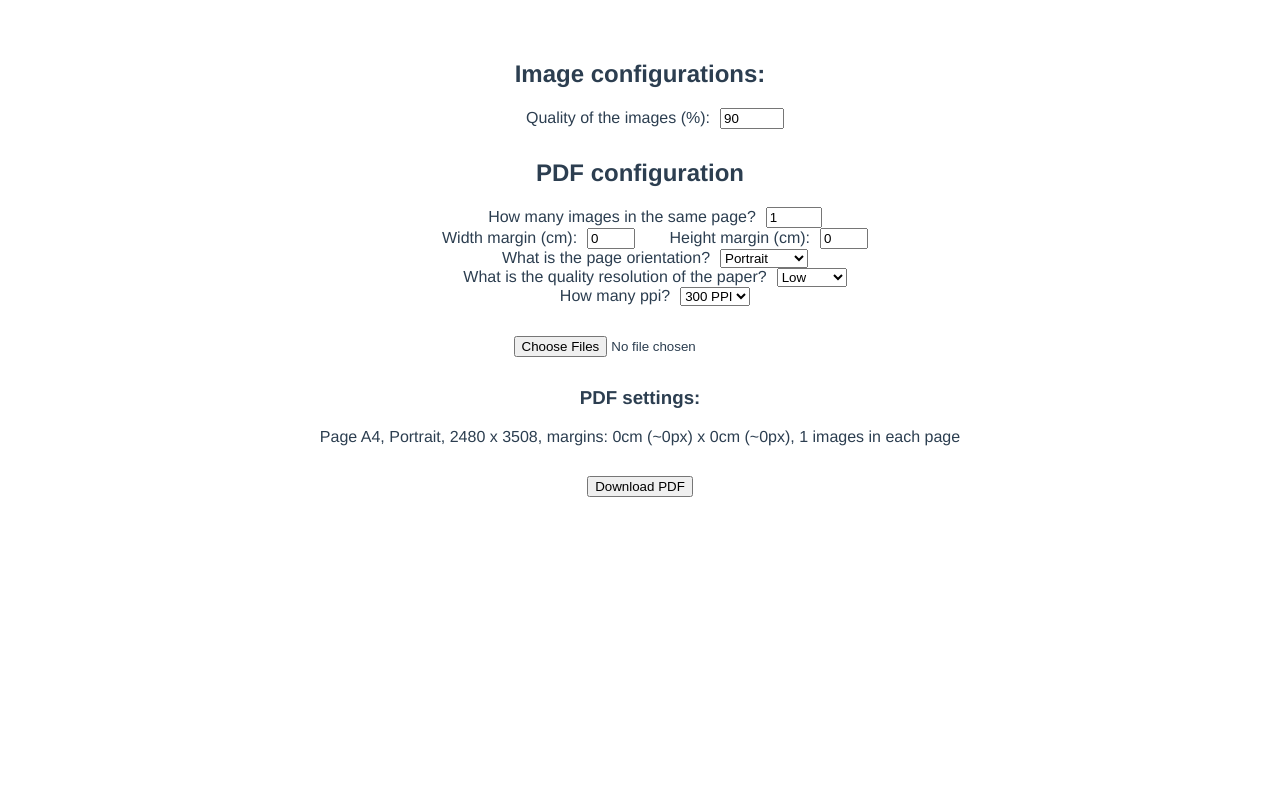
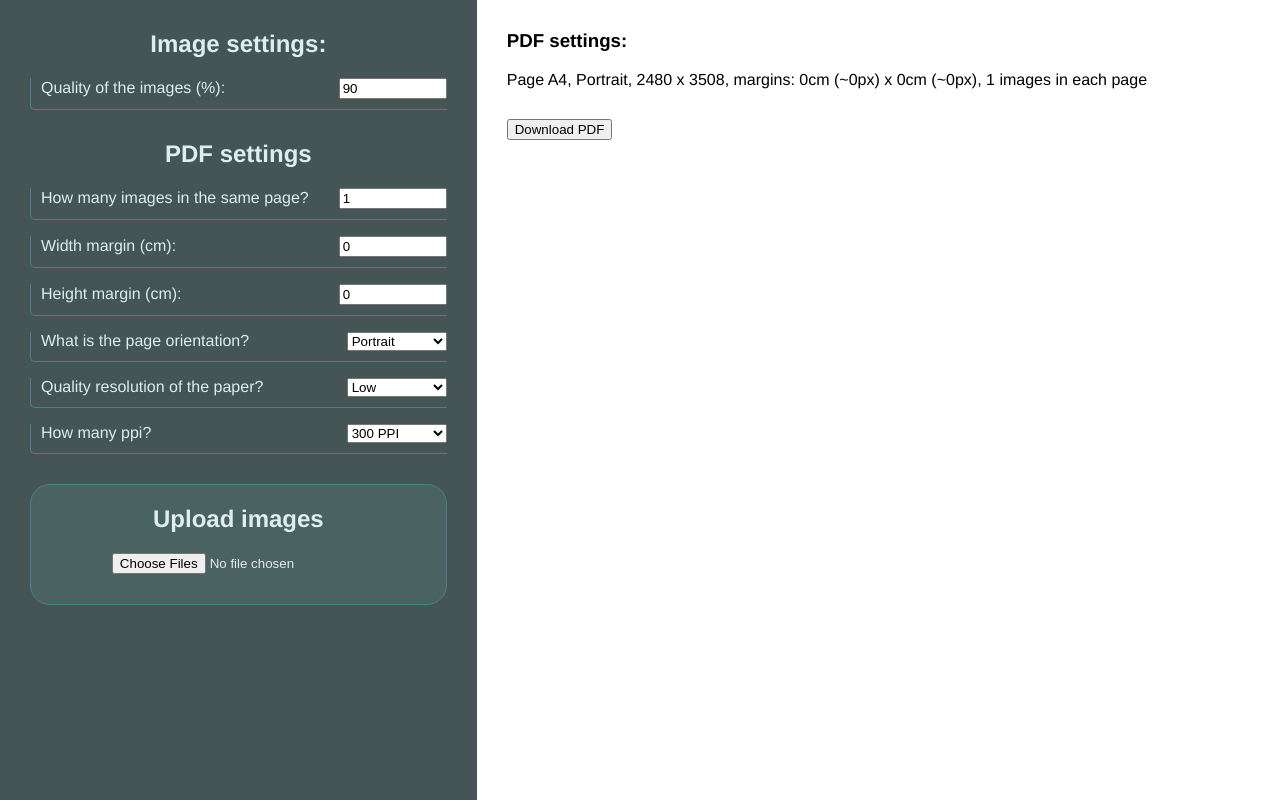
Before and after one commit to ftgomvier/image-to-pdf, a Vue app: page / in a window 1280 px wide. Built offline with nearby package versions, Linux system fonts and the light colour scheme.

Commit message:
start design

```diff
--- a/src/App.vue
+++ b/src/App.vue
@@ -1,5 +1,5 @@
 <template>
-  <div id="app">
+  <div id="app" style="position: absolute; left: 0; right: 0; top: 0;">
     <router-view/>
   </div>
 </template>
@@ -15,8 +15,5 @@ export default {
   font-family: 'Avenir', Helvetica, Arial, sans-serif;
   -webkit-font-smoothing: antialiased;
   -moz-osx-font-smoothing: grayscale;
-  text-align: center;
-  color: #2c3e50;
-  margin-top: 60px;
 }
 </style>
--- a/src/components/Home.vue
+++ b/src/components/Home.vue
@@ -1,8 +1,13 @@
 <template lang="pug">
   .Home
+    .container
+      .left-sidebar
         .m-30
-      h2 Image configurations:
+          h2 Image settings:
+          .line-container
+            .item-line-container-left
               label  Quality of the images (%):
+            .item-line-container-right
               input(
                 v-model="quality",
                 type="number",
@@ -12,8 +17,12 @@
               )
 
         .m-30
-      h2 PDF configuration
+          h2 PDF settings
+          p
+            .line-container
+              .item-line-container-left
                 label  How many images in the same page?
+              .item-line-container-right
                 input(
                   v-model="pdfImgOnPage",
                   type="number",
@@ -21,8 +30,11 @@
                   min=1
                   max=10
                 )
-      br
+          p
+            .line-container
+              .item-line-container-left
                 label  Width margin (cm):
+              .item-line-container-right
                 input(
                   v-model="marginWidth",
                   type="number",
@@ -30,7 +42,11 @@
                   min=0
                   max=5
                 )
+          p
+            .line-container
+              .item-line-container-left
                 label  Height margin (cm):
+              .item-line-container-right
                 input(
                   v-model="marginHeight",
                   type="number",
@@ -38,24 +54,37 @@
                   min=0
                   max=5
                 )
-      br
+          p
+            .line-container
+              .item-line-container-left
                 label  What is the page orientation?
+              .item-line-container-right
                 select(name="pdfOrientation", v-model="pdfOrientation" @change="resolutions")
                   option(value="portrait") Portrait
                   option(value="landscape") Landscape
-      br
-      label What is the quality resolution of the paper?
+
+          p
+            .line-container
+              .item-line-container-left
+                label Quality resolution of the paper?
+              .item-line-container-right
                 select(name="pdfQuality", v-model="pdfQuality" @change="resolutions")
                   option(value="low") Low
                   option(value="medium") Medium
                   option(value="high") High
-      br
+          p
+            .line-container
+              .item-line-container-left
                 label How many ppi?
+              .item-line-container-right
                 select(name="pdfPPi", v-model="pdfPPi" @change="resolutions")
                   option(v-for="(ppi, index) in ppiOptions", :key="index", :value="ppi") {{ ppi }} PPI
 
         .m-30
+          .upload-field
+            h2 Upload images
             UploadImage(
+              style="margin-left: 0 auto;"
               @click="clearButtonUp"
               :maxHeight="pxImgHeight",
               :maxWidth="pxImgWidth",
@@ -66,6 +95,7 @@
         .m-30(v-if="imagesResized.length > 0")
           button(@click="cleanImages") Clear images' set
 
+      .body-side
         .m-30
           h3 PDF settings:
           p Page A4, {{ pdfOrientation | capitalize }}, {{ maxWidth }} x {{ maxHeight }},
@@ -226,11 +256,64 @@ export default {
 </script>
 
 <style scoped>
+
 .m-30 {
   margin: 30px;
 }
-label {
-  margin-right: 10px;
+
+.container {
+  display: flex;
+  flex-direction: row;
+  flex-wrap: wrap;
+  justify-content: flex-start;
+  align-items: stretch;
+  align-content: stretch;
+  height: 100vh;
+}
+
+.line-container {
+  display: flex;
+  flex-direction: row;
+  flex-wrap: wrap;
+  justify-content: space-between;
+  align-items: center;
+  border-bottom: 1px solid hsl(180, 30%, 40%);
+  border-left: 1px solid hsl(180, 30%, 40%);
+  border-bottom-left-radius: 5px;
+  padding-bottom: 10px;
+  padding-left: 10px;
+}
+.item-line-container-left {
+  align-self: center;
+}
+.item-line-container-right {
+  align-self: center;
+}
+
+.left-sidebar h2 {
+  text-align: center;
+}
+
+.left-sidebar input, select {
+  width: 100px;
   margin-left: 30px;
 }
+
+.left-sidebar {
+  order: 1;
+  background-color: hsl(180, 10%, 30%);
+  color: hsl(180, 30%, 90%);
+}
+.body-side {
+  order: 2;
+}
+
+.upload-field {
+  text-align: center;
+  background-color: hsla(180, 20%, 50%, 0.2);
+  border: 1px hsl(180, 30%, 40%) solid;
+  border-radius: 20px;
+  padding-bottom: 30px;
+  /* padding-left: 30px; */
+}
 </style>
```
Lines whose indentation alone changed are shown as unchanged.
